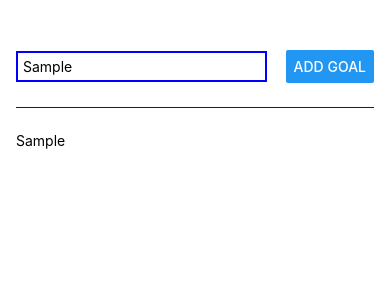
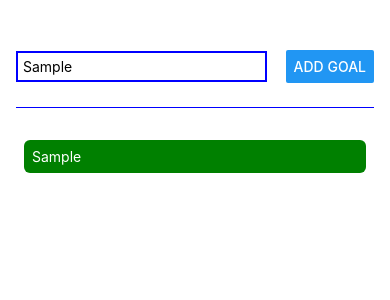
Before and after one commit to NSENGIYUMVA-Christian/React-Native-practice, a React Native app in the folder AwesomeProject/: screen / in a window 390 px wide. Both pictures are taken after typing "Sample" into the empty fields and a click on the button "ADD GOAL". Shown: the top 300 px of the page. Built offline with nearby package versions, Linux system fonts and the light colour scheme.

Commit message:
rendering array on screen

```diff
--- a/AwesomeProject/App.js
+++ b/AwesomeProject/App.js
@@ -25,7 +25,11 @@
       </View>
       <View style={styles.goalsContainer}>
         {courseGoals.map((goal, index) => {
-          return <Text key={index}>{goal}</Text>;
+          return (
+            <View key={index} style={styles.goalItem}>
+              <Text style={styles.goalText}>{goal}</Text>
+            </View>
+          );
         })}
       </View>
     </View>
@@ -58,4 +62,13 @@
   goalsContainer: {
     flex: 4,
   },
+  goalItem: {
+    margin: 8,
+    padding: 8,
+    borderRadius: 6,
+    backgroundColor: "green",
+  },
+  goalText: {
+    color: "white",
+  },
 });
```
